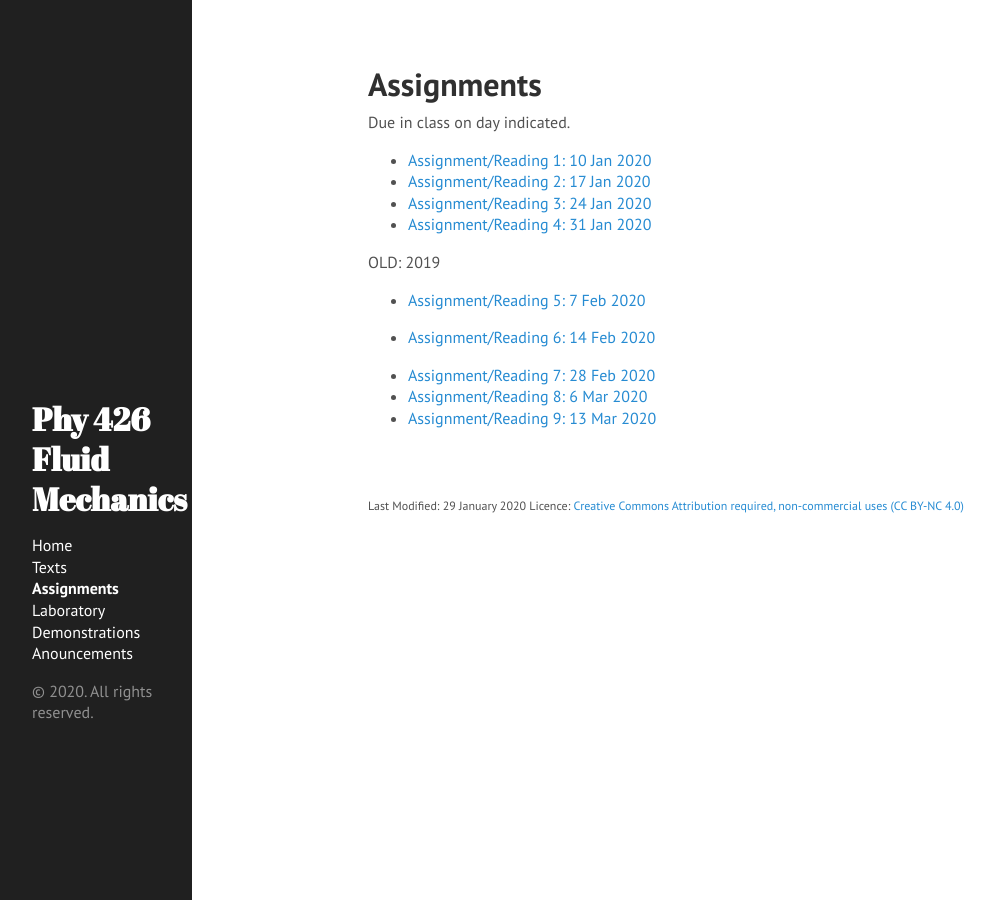
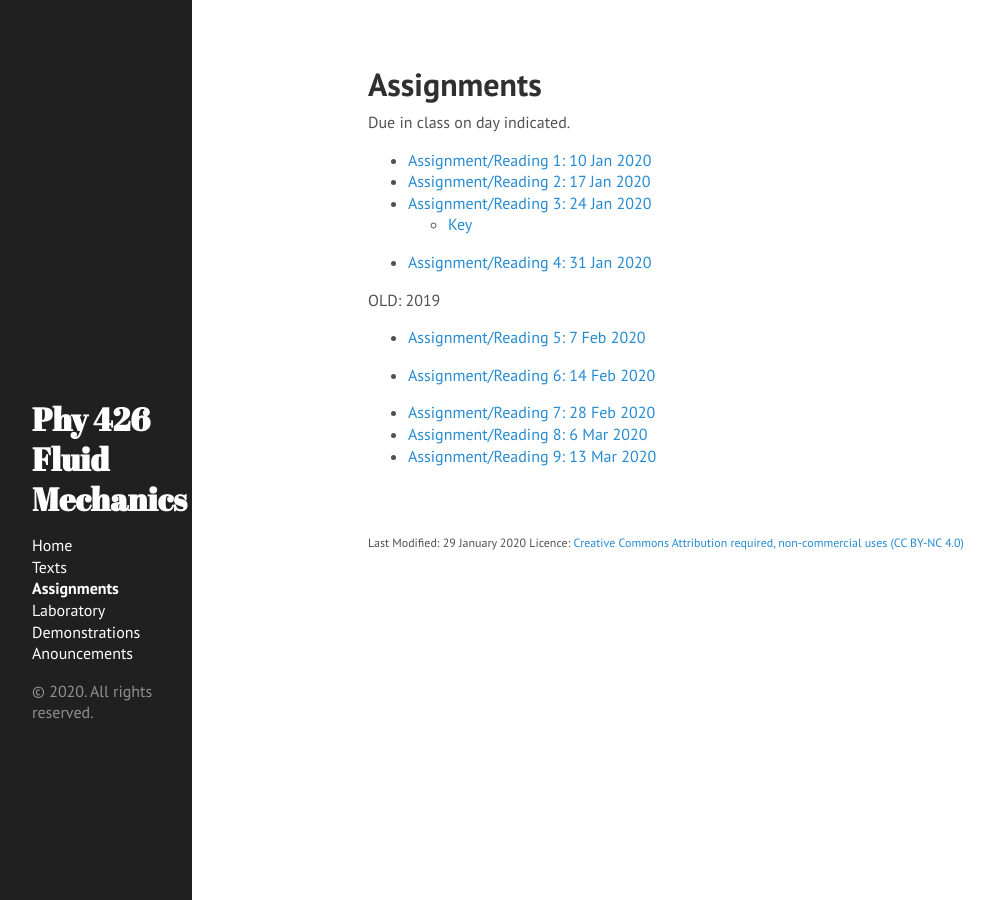
Before and after one commit to jklymak/Phy426, a Jekyll site: the page built from docs/Assignments/index.md, in a window 1280 px wide. Shown: the whole page, without its empty margins (0-995 px from the left). Built offline with Jekyll 4.4.1, drawn with Linux system fonts in a browser that asks for light colours.

Commit message:
Key Assign3

```diff
--- a/docs/Assignments/index.md
+++ b/docs/Assignments/index.md
@@ -8,11 +8,11 @@ Due in class on day indicated.
   - [Assignment/Reading 1: 10 Jan 2020](../Assignments/Assignment01/)
   - [Assignment/Reading 2: 17 Jan 2020](../Assignments/Assignment02/)
   - [Assignment/Reading 3: 24 Jan 2020](../Assignments/Assignment03/)
+    - [Key](../Assignments/Assignment3Key.html)
   - [Assignment/Reading 4:  31 Jan 2020](../Assignments/Assignment04/)
 
 OLD: 2019
   {% comment %}
-    - [Key](../Assignments/Assignment3Key.html)
 {% endcomment %}
 {% comment %}
     - [Key](../Assignments/Assignment4Key.html)
```
